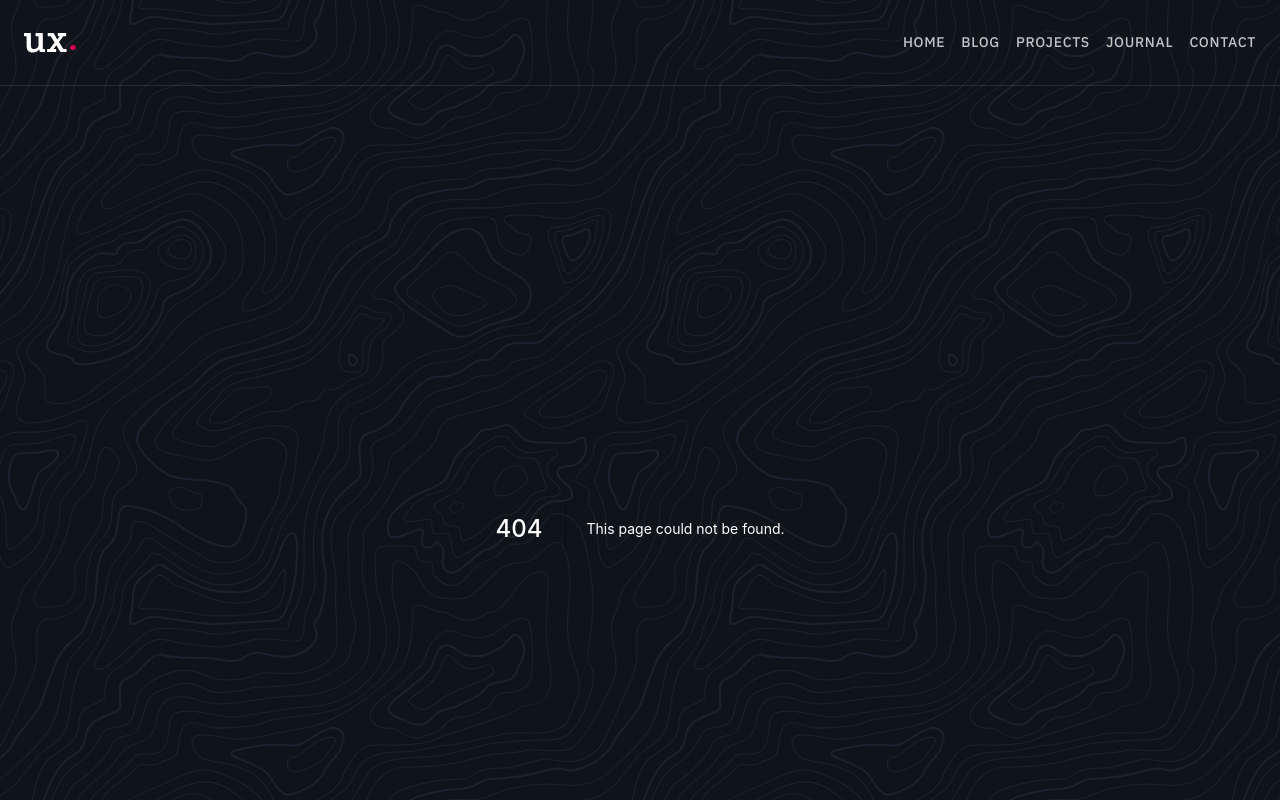
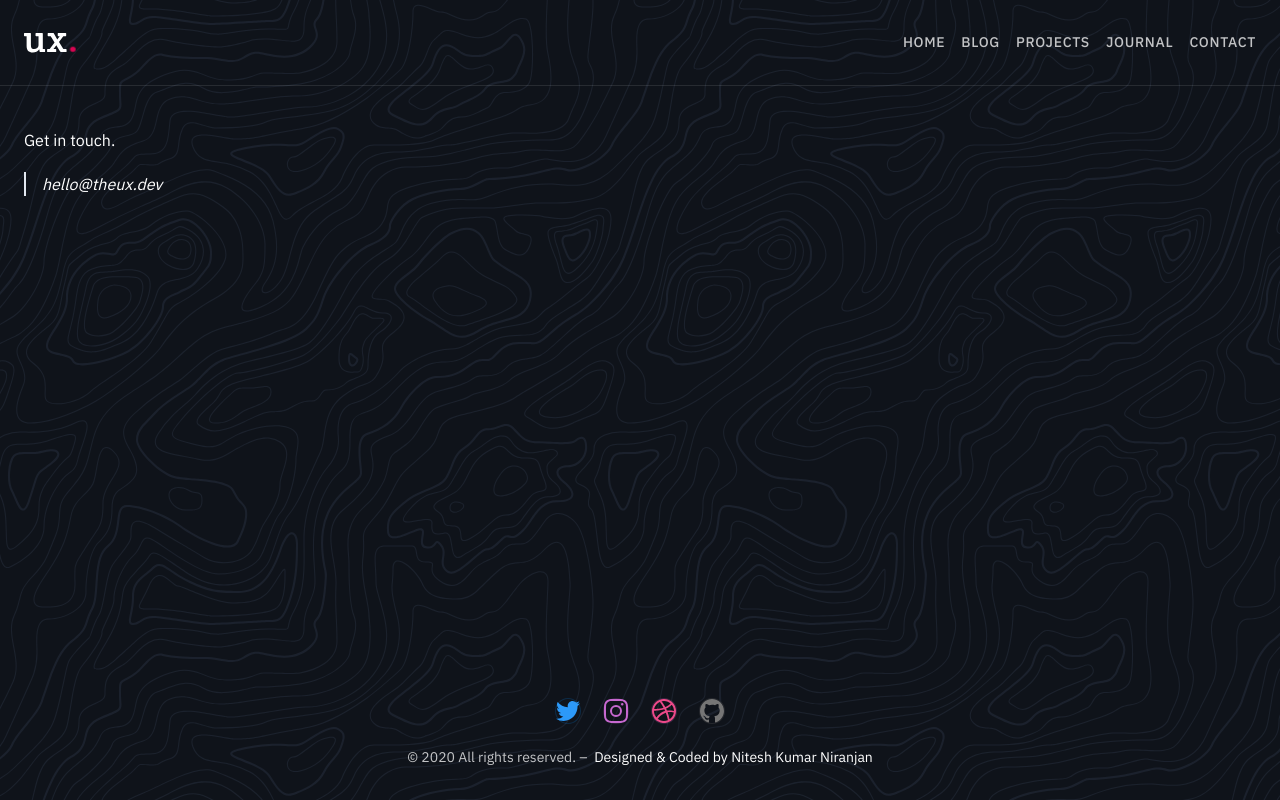
Before and after one commit to niteshkumarniranjan/theux.dev, a Next.js app: page /contact in a window 1280 px wide. Before the commit this address had no page. Shown: the top 800 px of the page. Built offline with nearby package versions, Linux system fonts and the light colour scheme; what @tailwindcss/ui would draw is missing.

Commit message:
feat: add temp contact page

```diff
--- /dev/null
+++ b/pages/contact.js
@@ -0,0 +1,15 @@
+import Head from 'next/head'
+
+export default function ContactPage() {
+  return <>
+    <Head>
+      <title>Contact - theux.dev</title>
+    </Head>
+    <main className="mx-auto max-w-7xl">
+      <p className="mb-5">
+        Get in touch.
+      </p>
+      <blockquote className="pl-4 border-l-2"><a href="mailto:hello@theux.dev?subject=Hello" class="italic">hello@theux.dev</a></blockquote>
+    </main>
+  </>
+}
--- a/tailwind.config.js
+++ b/tailwind.config.js
@@ -2,10 +2,7 @@ const defaultTheme = require("tailwindcss/defaultTheme")
 
 module.exports = {
   theme: {
-    purge: [
-      './pages/**/*.js',
-      './components/**/*.js',
-    ],
+    purge: ["./pages/**/*.js", "./components/**/*.js"],
     extend: {
       colors: {
         twitter: "rgba(0,145,255,.1)",
```
